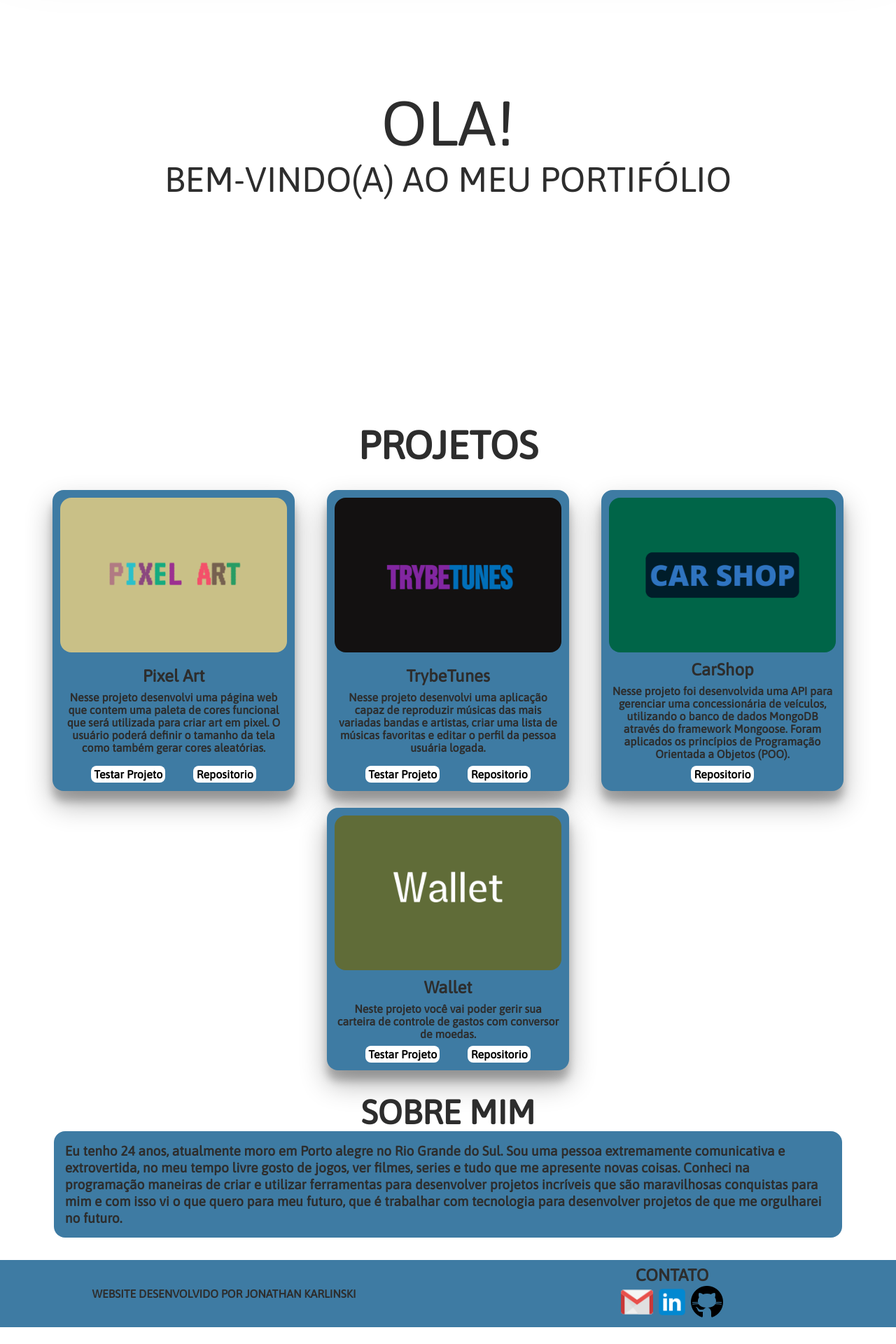
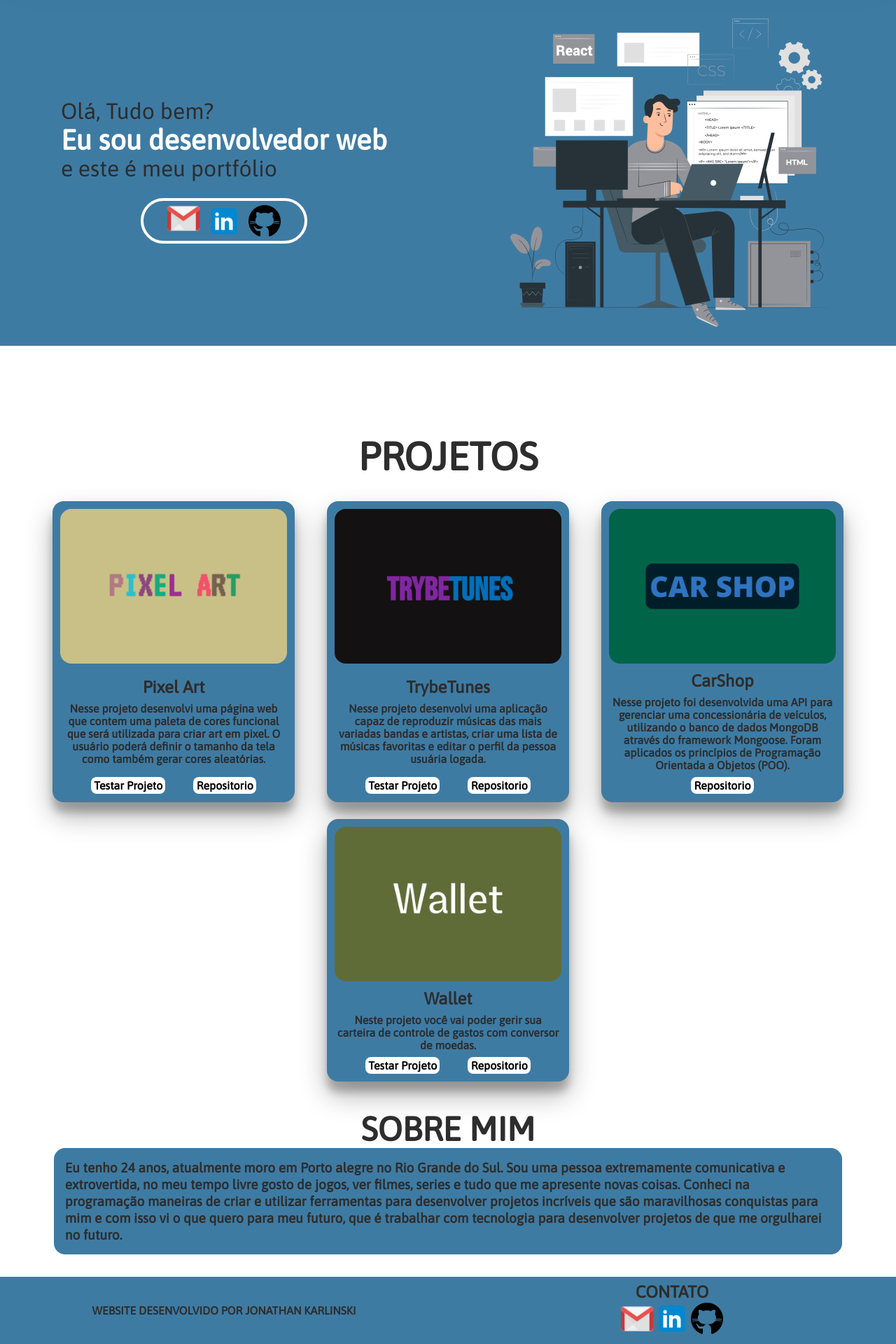
Before and after one commit to jonathankarlinski/new-portfolio, a Next.js app: page / in a window 1280 px wide. Shown: the part 196-2116 px from the top of the page at 70% size. Before the commit the page ends 2092 px from the top, so only its background shows below. Built offline with nearby package versions, Linux system fonts and the light colour scheme.

Commit message:
feat: Adicionando novo banner

```diff
--- /dev/null
+++ b/src/components/ButtonEmail.jsx
@@ -0,0 +1,29 @@
+import React from 'react'
+import Image from 'next/image';
+import clipboardCopy from 'clipboard-copy';
+
+
+function ButtonEmail() {
+
+  const handleCopy = () => {
+    alert('Link de email copiado!')
+    clipboardCopy('jonathankarlinski57@gmail.com');
+  };
+
+  return (
+    <button
+      type='button'
+      onClick={() => handleCopy()}
+    >
+      <Image
+        width="50"
+        height="50"
+        sizes="100vw"
+        src={'/images/iconGmail.png'}
+        alt='Logo do Gmail'
+      />
+    </button>
+  )
+}
+
+export default ButtonEmail;
--- a/src/components/Footer.jsx
+++ b/src/components/Footer.jsx
@@ -1,16 +1,12 @@
 import React, { useContext } from 'react'
 import AppProvider from '../context/AppContext';
 import Image from 'next/image';
-import clipboardCopy from 'clipboard-copy';
+import ButtonEmail from './ButtonEmail';
+import LinkSocial from './LinkSocial';
 
 
 function Footer() {
   const { darkMode, notIndex } = useContext(AppProvider);
-
-  const handleCopy = () => {
-    alert('Link de email copiado!')
-    clipboardCopy('jonathankarlinski57@gmail.com');
-  };
 
   return (
     <section
@@ -20,43 +16,17 @@ function Footer() {
       <div className="footer-container-contact">
         <h1>CONTATO</h1>
         <div className="footer-container-contact-icon">
-          <button
-            type='button'
-            onClick={() => handleCopy()}
-          >
-            <Image
-              width="50"
-              height="50"
-              sizes="100vw"
-              src={'/images/iconGmail.png'}
-              alt='Logo do Gmail'
-            />
-          </button>
-          <a
-            href='https://www.linkedin.com/in/jonathankarlinski/'
-            target="_blank" rel="noreferrer"
-          >
-            <Image
-              width="50"
-              height="50"
-              sizes="100vw"
-              src={'/images/iconLinkedin.png'}
-              alt='Logo do Linkedin'
-            />
-          </a>
-          <a
-            href='https://github.com/jonathankarlinski'
-            target="_blank" rel="noreferrer"
-          >
-            <Image
-              width='50'
-              height='50'
-              sizes="100vw"
-              src={'/images/iconGithub.png'}
-              alt='Logo do Github'
-              loading="lazy"
-            />
-          </a>
+          <ButtonEmail />
+          <LinkSocial
+            link={'https://www.linkedin.com/in/jonathankarlinski/'}
+            src={'/images/iconLinkedin.png'}
+            alt={'Logo do Linkedin'}
+          />
+          <LinkSocial
+            link={'https://github.com/jonathankarlinski'}
+            src={'/images/iconGithub.png'}
+            alt={'Logo do Github'}
+          />
         </div>
       </div>
     </section>
--- a/src/components/Header.jsx
+++ b/src/components/Header.jsx
@@ -4,6 +4,8 @@ import { useRouter } from 'next/router';
 import Image from 'next/image'
 import LinksHeader from './LinksHeader';
 import { getCookie, setCookie } from '@/utils/cookies';
+import ButtonEmail from './ButtonEmail';
+import LinkSocial from './LinkSocial';
 
 function Header() {
   const { darkMode, setdarkMode, setTypeMenuOpen, setTypeMenuClose, notIndex, setNotIndex } = useContext(AppProvider);
@@ -81,19 +83,50 @@ function Header() {
           />
         </button>
       </header>
-      {
-        notIndex && (
-          <div className='header-container-banner'>
-            <h1 className="header-container-banner-title">
-              OLA!
+      <div className='header-container-banner'>
+        <div className='header-container-banner-div'>
+          <div className='header-container-banner-div-text'>
+            <p>
+              Olá, Tudo bem?
               <br />
-              <span>
-                BEM-VINDO(A) AO MEU PORTIFÓLIO
-              </span>
-            </h1>
+              <b>
+                Eu sou desenvolvedor web
+              </b>
+              <br />
+              e este é meu portfólio
+            </p>
+            <ul>
+              <li>
+                <ButtonEmail />
+              </li>
+              <li>
+                <LinkSocial
+                  link={'https://www.linkedin.com/in/jonathankarlinski/'}
+                  src={'/images/iconLinkedin.png'}
+                  alt={'Logo do Linkedin'}
+                />
+              </li>
+              <li>
+                <LinkSocial
+                  link={'https://github.com/jonathankarlinski'}
+                  src={'/images/iconGithub.png'}
+                  alt={'Logo do Github'}
+                /></li>
+            </ul>
           </div>
-        )
-      }
+          <div
+            className='header-container-banner-div-image'
+          >
+            <Image
+              src={`/images/ImageBanner.png`}
+              width={500}
+              height={500}
+              alt="imagem do banner"
+              priority
+            />
+          </div>
+        </div>
+      </div>
     </div >
   );
 }
--- /dev/null
+++ b/src/components/LinkSocial.jsx
@@ -0,0 +1,26 @@
+import React, { useContext } from 'react'
+import AppProvider from '../context/AppContext';
+import Image from 'next/image';
+import ButtonEmail from './ButtonEmail';
+
+
+function LinkSocial(props) {
+  const { link, src, alt} = props;
+  return (
+    <a
+      href={link}
+      target="_blank" rel="noreferrer"
+    >
+      <Image
+        width='50'
+        height='50'
+        sizes="100vw"
+        src={src}
+        alt={alt}
+        loading="lazy"
+      />
+    </a>
+  );
+}
+
+export default LinkSocial;
--- a/src/styles/1-base/_reset.scss
+++ b/src/styles/1-base/_reset.scss
@@ -45,6 +45,16 @@ a:visited {
   background-color: transparent;
 }
 
+ul {
+  list-style: none;
+}
+
+button {
+  background: none;
+  border: none;
+  cursor: pointer;
+}
+
 input {
   outline: none;
   border: 1.5px solid #000;
--- a/src/styles/3-modules/_about.scss
+++ b/src/styles/3-modules/_about.scss
@@ -5,7 +5,7 @@
   flex-direction: column;
   width: 100%;
   padding-bottom: 2rem;
-  margin-top: 2rem;
+  margin-top: 2.5rem;
 
   h1 {
     font-size: 3rem;
--- a/src/styles/3-modules/_footer.scss
+++ b/src/styles/3-modules/_footer.scss
@@ -33,11 +33,6 @@ body .footer-container {
       font-weight: 600;
     }
 
-    button {
-      background: none;
-      border: none;
-      cursor: pointer;
-    }
   }
 }
 
@@ -45,6 +40,7 @@ body .footer-container {
   .footer-container {
     gap: 0.5rem;
   }
+
   .footer-fixed {
     position: relative;
     left: 0;
--- a/src/styles/3-modules/_header.scss
+++ b/src/styles/3-modules/_header.scss
@@ -6,6 +6,7 @@ body .header-container {
   box-shadow: rgba(255, 255, 255, 0.1) 0px 1px 1px 0px inset, rgba(50, 50, 93, 0.25) 0px 50px 100px -20px,
     rgba(0, 0, 0, 0.3) 0px 30px 60px -30px;
 }
+
 .header-container.dark {
   box-shadow: rgba(255, 255, 255, 0.1) 0px 1px 1px 0px inset, rgba(50, 50, 93, 0.25) 0px 50px 100px -20px,
     rgba(0, 0, 0, 0.3) 0px 30px 60px -30px;
@@ -19,9 +20,18 @@ body .header-container {
   color: $darkMode;
 }
 
+.light b {
+  color: $darkMode;
+}
+
+.dark b {
+  color: white;
+}
+
 .light li a:hover {
   color: $darkMode;
 }
+
 .dark li a:hover {
   color: white;
 }
@@ -29,8 +39,17 @@ body .header-container {
 .light h1 {
   color: white;
 }
+
 .dark h1 {
   color: $darkMode;
+}
+
+.light .header-container-banner-div-text ul {
+  border: 0.3rem solid $darkMode;
+}
+
+.dark .header-container-banner-div-text ul {
+  border: 0.3rem solid white;
 }
 
 .header-fixed {
@@ -48,11 +67,13 @@ body .header-container {
 
   &-back {
     padding: 1rem;
+
     button {
       display: flex;
       justify-content: center;
       align-items: center;
     }
+
     p {
       font-size: 1.5rem;
       font-weight: 600;
@@ -79,20 +100,24 @@ body .header-container {
     height: 2.5rem;
     width: 2.5rem;
     cursor: pointer;
+
     img {
       height: 100%;
       width: 100%;
     }
   }
+
   button.dark {
     border: 2px solid $darkMode;
     background-color: $darkMode;
   }
+
   button.light {
     border: 2px solid white;
     background-color: white;
   }
 }
+
 .header-container-banner {
   display: flex;
   align-items: center;
@@ -100,15 +125,47 @@ body .header-container {
   min-height: 100vh;
   width: 100%;
 
-  &-title {
-    font-size: 90px;
-    font-weight: 400;
+  &-div {
+    margin-top: 5rem;
     display: flex;
     align-items: center;
-    flex-direction: column;
-    span {
-      font-size: 50px;
-      font-weight: 400;
+    justify-content: center;
+    background-color: $blue-50;
+    width: 100%;
+
+    &-text {
+      font-size: 2rem;
+      display: flex;
+      align-items: center;
+      flex-direction: column;
+      width: 100%;
+      gap: 1.5rem;
+
+      b {
+        font-size: 2.5rem;
+      }
+
+      ul {
+        padding: 0 2rem;
+        border-radius: 5rem;
+        display: flex;
+        align-items: center;
+        justify-content: center;
+        gap: 0.5rem;
+
+        a {
+          display: flex;
+          align-items: center;
+        }
+
+      }
+    }
+
+    &-image {
+      display: flex;
+      align-items: center;
+      justify-content: center;
+      width: 100%;
     }
   }
 }
@@ -122,6 +179,7 @@ body .header-container {
     height: 5rem;
     padding: 0 1.5rem;
   }
+
   .dropdown {
     position: relative;
     display: inline-block;
@@ -139,6 +197,7 @@ body .header-container {
     box-shadow: 0px 8px 16px 0px rgba(0, 0, 0, 0.2);
     padding: 8px;
   }
+
   .dropdown-item {
     cursor: pointer;
 
@@ -149,9 +208,44 @@ body .header-container {
   }
 
   .header-container-banner {
-    h1 {
-      text-align: center;
-      font-size: 55px;
+    display: flex;
+    align-items: center;
+    justify-content: center;
+    min-height: 100vh;
+    width: 100%;
+
+    &-div {
+      flex-direction: column-reverse;
+
+      &-text {
+        font-size: 1.6rem;
+        gap: 0.5rem;
+        padding-bottom: 1rem;
+
+        b {
+          font-size: 2rem;
+        }
+      }
     }
   }
 }
+
+@media screen and (max-width: 500px) {
+  .header-container-banner {
+    &-div {
+      margin-top: 4rem;
+
+      &-text {
+        font-size: 1.6rem;
+        gap: 0.5rem;
+        padding-bottom: 1rem;
+
+        b {
+          font-size: 2rem;
+        }
+      }
+
+    }
+  }
+
+}
--- a/src/styles/3-modules/_projects.scss
+++ b/src/styles/3-modules/_projects.scss
@@ -2,6 +2,7 @@
   background-color: $darkMode;
   color: white;
 }
+
 .projects-container.dark a {
   background-color: white;
   color: black;
@@ -16,6 +17,7 @@
 }
 
 .projects-container {
+  padding-top: 1rem;
   display: flex;
   justify-content: center;
   align-items: center;
@@ -23,6 +25,7 @@
   gap: 2rem;
   width: 100%;
   min-height: 100vh;
+
   h1 {
     font-size: 3.5rem;
   }
@@ -33,10 +36,12 @@
     justify-content: space-around;
     gap: 1.5rem;
     width: 90%;
+
     .work {
       img {
         height: 100%;
       }
+
       h1 {
         font-size: 3rem;
       }
@@ -84,12 +89,14 @@
           font-weight: 600;
         }
       }
+
       &-button {
         display: flex;
         justify-content: center;
         gap: 2.5rem;
         align-items: center;
         width: 100%;
+
         a {
           display: flex;
           align-items: center;
@@ -108,11 +115,14 @@
 
 @media only screen and (min-width: 800px) and (max-width: 1000px) {
   .projects-container {
+    margin-top: 10rem;
+
     &-projects {
       &-box {
         &-button {
           justify-content: space-around;
           gap: 0rem;
+
           a {
             font-size: 0.9rem;
           }
@@ -124,7 +134,6 @@
 
 @media screen and (max-width: 800px) {
   .projects-container {
-    padding-top: 1rem;
 
     &-projects {
       display: flex;
@@ -134,6 +143,7 @@
 
       &-box {
         width: 90%;
+
         &:hover {
           transform: none;
         }
@@ -141,6 +151,7 @@
         &-button {
           justify-content: space-around;
           gap: 0rem;
+
           a {
             font-size: 0.9rem;
             width: 40%;
```
Also changed, not shown: public/images/ImageBanner.png (added).
